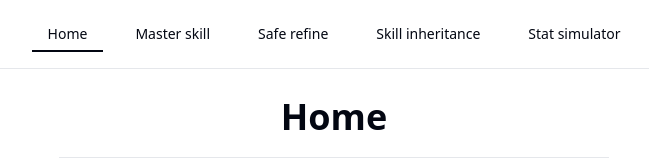
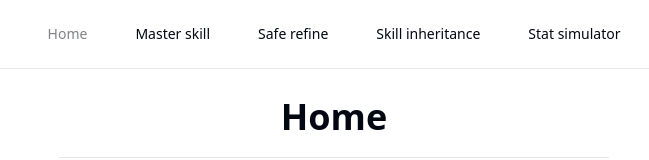
Before and after one commit to fossabot/romc-tools, a SvelteKit app: page / in a window 1280 px wide. Shown: the top 160 px of the page, without its empty margins (306-955 px from the left). Built offline with nearby package versions, Linux system fonts and the light colour scheme.

Commit message:
add transition to heading

```diff
--- a/src/routes/+layout.svelte
+++ b/src/routes/+layout.svelte
@@ -19,10 +19,10 @@
 
 	let transition_name = $state<'slide-1' | 'slide-2'>('slide-1');
 	onNavigate((navigation) => {
-		const { from, to } = navigation;
-		if (!document.startViewTransition || from?.route.id === to?.route.id) return;
+		if (!document.startViewTransition) return;
 
 		return new Promise((resolve) => {
+			const { from, to } = navigation;
 			transition_name =
 				routes.findIndex(({ id }) => id === from?.route.id) <
 				routes.findIndex(({ id }) => id === to?.route.id)
@@ -47,11 +47,13 @@
 	<Header {routes} />
 
 	<main class="mx-6 my-4 flex flex-1 flex-col sm:mx-auto sm:w-[60ch]">
-		<div
-			class="flex h-12 items-center justify-center sm:h-16"
-			style="view-transition-name: heading;"
-		>
-			<h1 class="text-center">{title}</h1>
+		<div class="flex h-12 items-center justify-center sm:h-16">
+			<h1
+				class="text-center"
+				style="view-transition-name: nav{page.url.pathname.replaceAll('/', '-')};"
+			>
+				{title}
+			</h1>
 		</div>
 
 		<Separator class="my-2" />
@@ -67,32 +69,24 @@
 		view-transition-name: none;
 	}
 
-	:root::view-transition-old(heading),
-	:root::view-transition-new(heading) {
-		animation-timing-function: ease-in-out;
-		animation-name: fade;
+	:root::view-transition-old(content-slide-1),
+	:root::view-transition-old(content-slide-2) {
+		animation-timing-function: ease-out;
 		animation-duration: 0.3s;
-	}
-
-	:root::view-transition-old(*) {
-		animation-timing-function: linear;
-		animation-duration: 0.25s;
 		animation-direction: normal;
 	}
 
-	:root::view-transition-new(*) {
+	:root::view-transition-new(content-slide-1),
+	:root::view-transition-new(content-slide-2) {
 		animation-timing-function: ease-in;
 		animation-duration: 0.3s;
 		animation-direction: reverse;
 	}
 
 	:root::view-transition-old(content-slide-1),
+	:root::view-transition-old(content-slide-2),
+	:root::view-transition-new(content-slide-1),
 	:root::view-transition-new(content-slide-2) {
-		animation-name: fade;
-	}
-
-	:root::view-transition-new(content-slide-1),
-	:root::view-transition-old(content-slide-2) {
 		animation-name: slide-down, fade;
 	}
 
--- a/src/routes/Header.svelte
+++ b/src/routes/Header.svelte
@@ -9,7 +9,6 @@
 	import { base } from '$app/paths';
 	import { page } from '$app/state';
 	import { Button } from '$lib/components/ui/button';
-	import { cn } from '$lib/utils';
 
 	interface Props {
 		routes: NavLink[];
@@ -18,14 +17,17 @@
 	const { routes }: Props = $props();
 </script>
 
-{#snippet nav_link({ id, title }: NavLink, className?: string)}
+{#snippet nav_link({ id, title }: NavLink, isHome: boolean = false)}
 	{@const href = `${base}${id}`}
 	{@const active = page.url.pathname === href}
+	{@const transition_name = active ? 'unset' : `nav${id.replaceAll('/', '-')}`}
+
 	<li
 		aria-current={active ? 'page' : 'false'}
-		class={cn('relative h-full', active && 'max-sm:underline', className)}
+		style="view-transition-name: {transition_name};"
+		class:col-span-2={isHome}
 	>
-		<Button {href} variant="ghost">{title}</Button>
+		<Button {href} variant="ghost" disabled={active}>{title}</Button>
 	</li>
 {/snippet}
 
@@ -34,7 +36,7 @@
 		<ul
 			class="grid grid-cols-2 items-center justify-center justify-items-center gap-2 sm:flex sm:space-x-2"
 		>
-			{@render nav_link({ id: '/', title: 'Home' }, 'col-span-2')}
+			{@render nav_link({ id: '/', title: 'Home' }, true)}
 
 			{#each routes as route}
 				{@render nav_link(route)}
@@ -42,25 +44,3 @@
 		</ul>
 	</nav>
 </header>
-
-<style>
-	li[aria-current='page']::before {
-		--size: 4px;
-		content: '';
-		position: absolute;
-		left: calc(50% - var(--size));
-		bottom: 0;
-		border: var(--size) solid transparent;
-		border-bottom-color: currentColor;
-		view-transition-name: active-page-indicator;
-	}
-
-	@media (width > 40rem) {
-		li[aria-current='page']::before {
-			width: 100%;
-			left: 0;
-			border: 0;
-			border-bottom: 2px solid currentColor;
-		}
-	}
-</style>
--- a/src/routes/calculator/master-skill/+page.ts
+++ b/src/routes/calculator/master-skill/+page.ts
@@ -1,3 +1,3 @@
 import type { PageLoad } from './$types';
 
-export const load: PageLoad = () => ({ title: 'Master skill calculator' });
+export const load: PageLoad = () => ({ title: 'Master skill' });
--- a/src/routes/calculator/safe-refine/+page.ts
+++ b/src/routes/calculator/safe-refine/+page.ts
@@ -1,3 +1,3 @@
 import type { PageLoad } from './$types';
 
-export const load: PageLoad = () => ({ title: 'Safe refine calculator' });
+export const load: PageLoad = () => ({ title: 'Safe refine' });
--- a/src/routes/calculator/skill-inheritance/+page.ts
+++ b/src/routes/calculator/skill-inheritance/+page.ts
@@ -1,3 +1,3 @@
 import type { PageLoad } from './$types';
 
-export const load: PageLoad = () => ({ title: 'Skill inheritance calculator' });
+export const load: PageLoad = () => ({ title: 'Skill inheritance' });
```
